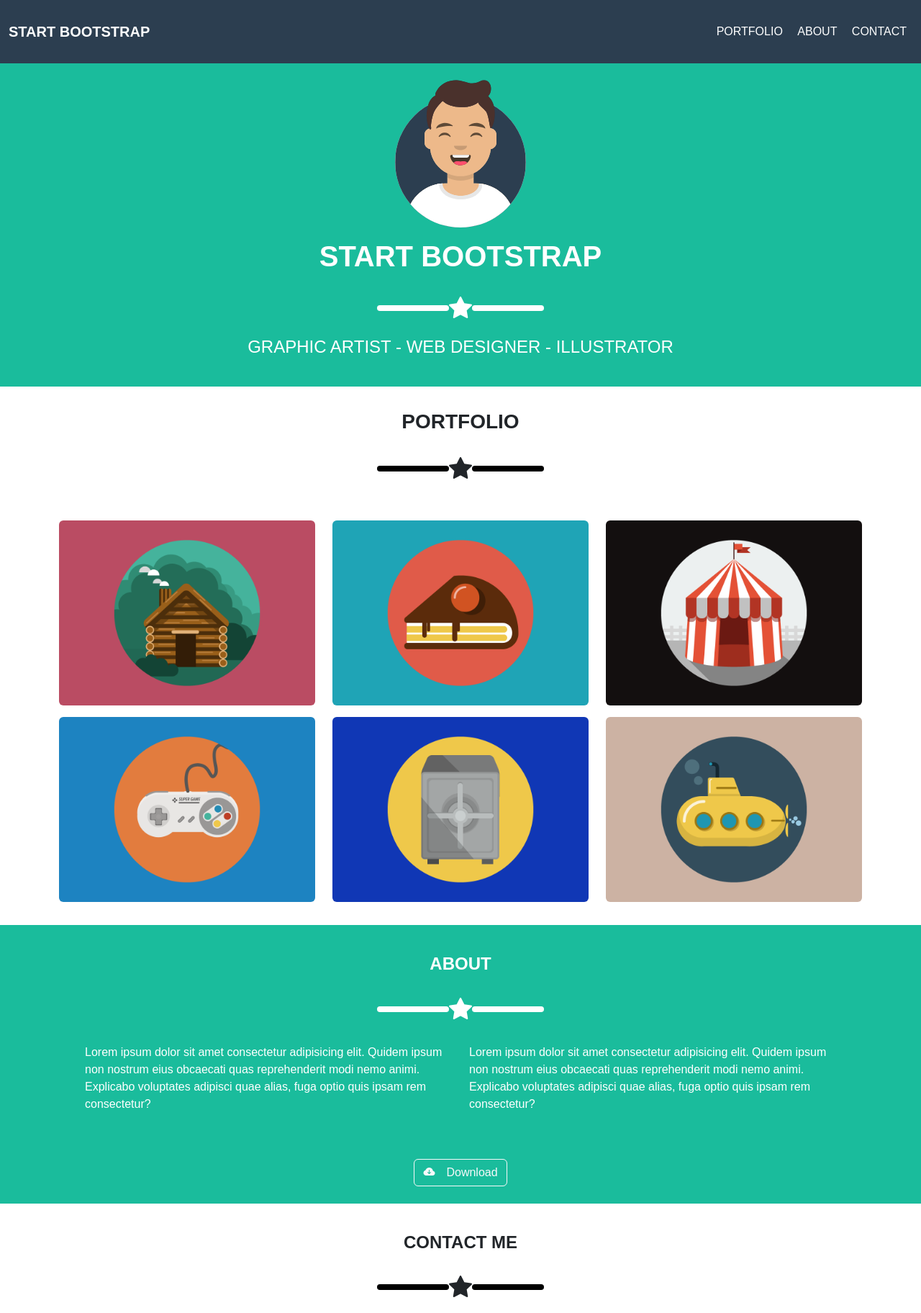
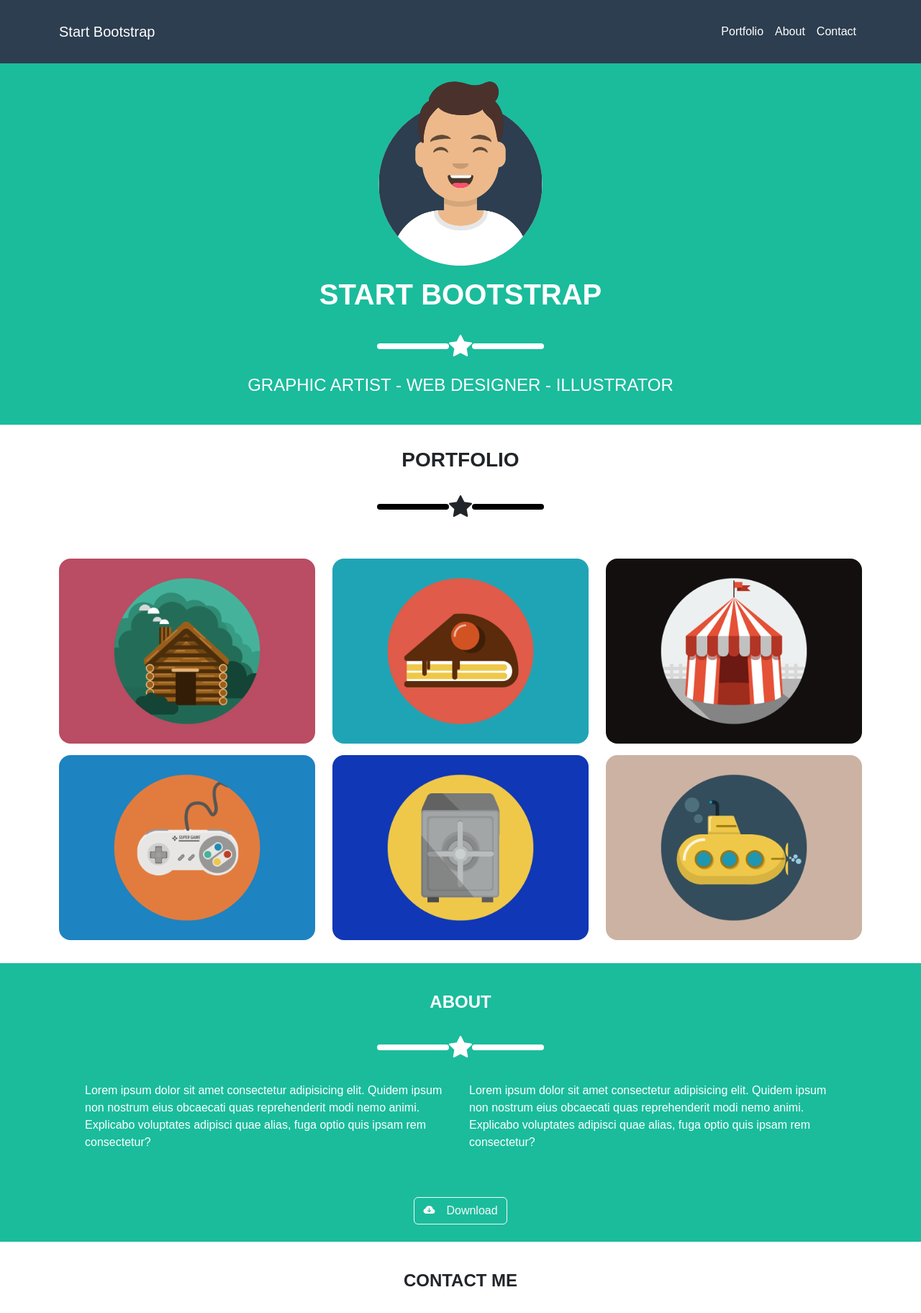
Before and after one commit to martinaleandribasile/html-css-bootstrap-freelancer, a plain HTML site: page index.html in a window 1280 px wide. Shown: the top 1824 px of the page at 72% size. Drawn offline with nearby package versions, Linux system fonts and the light colour scheme.

Commit message:
add link boot-js for navbar

```diff
--- a/index.html
+++ b/index.html
@@ -8,29 +8,45 @@
     <title>Bootstrap</title>
     <link href="https://cdn.jsdelivr.net/npm/bootstrap@5.2.0/dist/css/bootstrap.min.css" rel="stylesheet"
         integrity="sha384-gH2yIJqKdNHPEq0n4Mqa/HGKIhSkIHeL5AyhkYV8i59U5AR6csBvApHHNl/vI1Bx" crossorigin="anonymous">
+    <script src="https://cdn.jsdelivr.net/npm/bootstrap@5.2.0/dist/js/bootstrap.bundle.min.js"
+        integrity="sha384-A3rJD856KowSb7dwlZdYEkO39Gagi7vIsF0jrRAoQmDKKtQBHUuLZ9AsSv4jD4Xa"
+        crossorigin="anonymous"></script>
     <link rel="stylesheet" href="https://cdn.jsdelivr.net/npm/bootstrap-icons@1.9.1/font/bootstrap-icons.css">
     <link rel="stylesheet" href="style.css">
 </head>
 
 <body>
     <header class="mb-bgc-blu py-3">
-        <nav class="navbar">
-            <div class="container-fluid">
-                <a href="#" class="navbar-brand text-white fw-bold">START BOOTSTRAP</a>
-                <button type="button" class="btn btn-outline-light mb-button-display d-block d-md-none"><i
-                        class="bi bi-list"></i></button>
-                <div id="header-menu" class="d-none d-md-block ">
-                    <a class="px-2 text-white text-decoration-none" href="#">PORTFOLIO</a>
-                    <a class="px-2 text-white text-decoration-none" href="#">ABOUT</a>
-                    <a class="px-2 text-white text-decoration-none" href="#">CONTACT</a>
+        <nav class="navbar navbar-dark navbar-expand-lg">
+            <div class="container-lg">
+                <a class="navbar-brand" href="#">Start Bootstrap</a>
+                <button class="navbar-toggler" type="button" data-bs-toggle="collapse" data-bs-target="#navbarNav"
+                    aria-controls="navbarNav" aria-expanded="false" aria-label="Toggle navigation">
+                    <span class="navbar-toggler-icon"></span>
+                </button>
+                <div class="collapse navbar-collapse justify-content-end" id="navbarNav">
+                    <ul class="navbar-nav text-end">
+                        <li class="nav-item">
+                            <a class="nav-link text-white" aria-current="page" href="#portfolio">
+                                Portfolio
+                            </a>
+                        </li>
+                        <li class="nav-item">
+                            <a class="nav-link text-white" href="#about">About</a>
+                        </li>
+                        <li class="nav-item">
+                            <a class="nav-link text-white" href="#form">Contact</a>
+                        </li>
+                    </ul>
                 </div>
             </div>
         </nav>
     </header>
     <main>
         <section class="mb-bgc-green py-3">
-            <div class="container-fluid text-center">
-                <div class="col-12"><img class="mb-size-img-avatar" src="img/avatar.svg" alt="avatar"></div>
+            <div class="container-fluid text-center justify-content-center">
+                <div class="row justify-content-center">
+                    <div class="col-6"><img class="img-fluid mb-imgavatar" src="img/avatar.svg" alt="avatar"></div>
                     <div class="col-12">
                         <h1 class="text-white fw-bold py-3">START BOOTSTRAP</h1>
                     </div>
@@ -38,6 +54,7 @@
                             class="bi bi-star-fill fs-2 text-white"></i></div>
                     <div class="col-12">
                         <h4 class="text-white py-3">GRAPHIC ARTIST - WEB DESIGNER - ILLUSTRATOR</h4>
+                    </div>
                 </div>
             </div>
         </section>
@@ -50,22 +67,22 @@
                     <div class="col-12 line lineb d-flex justify-content-center align-items-center pb-5"><i
                             class=" bi bi-star-fill fs-2 bs-gray-dark"></i></div>
                     <div class="col-12 col-md-6 col-lg-4 pb-3">
-                        <img src="img/cabin.png" class="rounded" alt="">
+                        <img src="img/cabin.png" class="rounded-4 img-fluid" alt="">
                     </div>
                     <div class="col-12 col-md-6 col-lg-4 pb-3">
-                        <img src="img/cake.png" class="rounded" alt="">
+                        <img src="img/cake.png" class="rounded-4 img-fluid" alt="">
                     </div>
                     <div class="col-12 col-md-6 col-lg-4 pb-3">
-                        <img src="img/circus.png" class="rounded" alt="">
+                        <img src="img/circus.png" class="rounded-4 img-fluid" alt="">
                     </div>
                     <div class="col-12 col-md-6 col-lg-4 pb-3">
-                        <img src="img/game.png" class="rounded" alt="">
+                        <img src="img/game.png" class="rounded-4 img-fluid" alt="">
                     </div>
                     <div class="col-12 col-md-6 col-lg-4 pb-3">
-                        <img src="img/safe.png" class="rounded" alt="">
+                        <img src="img/safe.png" class="rounded-4 img-fluid" alt="">
                     </div>
                     <div class="col-12 col-md-6 col-lg-4 pb-3">
-                        <img src="img/submarine.png" class="rounded" alt="">
+                        <img src="img/submarine.png" class="rounded-4 img-fluid" alt="">
                     </div>
                 </div>
             </div>
@@ -95,7 +112,7 @@
         </section>
         <section class=" py-4">
             <div class="container-sm d-flex justify-content-center">
-                <div class="row text-center w100">
+                <div class="row text-center">
                     <div class="col-12">
                         <h4 class="fw-bold py-3">CONTACT ME</h4>
                     </div>
@@ -112,8 +129,8 @@
                             <input class="border-0 border-bottom border-dark mb-3" type="text" name="name" value=""
                                 placeholder="">
                             <label class="fw-bold" for="lname">Message</label>
-                            <input class="border-0 border-bottom border-dark mb-3 text-top" type="text-area" name="name"
-                                value="" placeholder="">
+                            <textarea class="border-0 border-bottom border-dark mb-3 text-top" name="" id="" cols="30"
+                                rows="6"></textarea>
                             <input class="text-white mb-bgc-green border-0 p-2 rounded w20" type="submit" value="Send">
                         </form>
                     </div>
@@ -122,16 +139,16 @@
             </div>
         </section>
     </main>
-    <footer class="mb-bgc-lightblue">
+    <footer class="mb-bgc-lightblue mt-3">
         <section>
             <div class="container-fluid py-5 px-4">
                 <div class="row text-white text-center">
                     <div class="col-12 col-md-4 py-4">
-                        <h3>LOCATION</h3>
+                        <h5>LOCATION</h5>
                         <span>2215 John Daniel Drive Clark, MO 54243</span>
                     </div>
                     <div class="col-12 col-md-4 d-flex flex-column py-4">
-                        <h3>AROUND THE WEB</h3>
+                        <h5>AROUND THE WEB</h5>
                         <div class="iconsfooter d-flex justify-content-center">
                             <div class="circle"><i class="bi bi-facebook"></i></div>
                             <div class="circle "><i class="bi bi-google"></i></div>
@@ -140,9 +157,9 @@
                         </div>
                     </div>
                     <div class="col-12 col-md-4 py-4">
-                        <h3>ABOUT FREELANCE</h3>
+                        <h5>ABOUT FREELANCE</h5>
                         <span>Freelance is a free to use, open source Bootstrap theme created by <Span
-                                class="color">Start
+                                class="mb-color-text">Start
                                 Bootstrap</Span></span>
                     </div>
                 </div>
--- a/style.css
+++ b/style.css
@@ -2,8 +2,8 @@ body {
     font-family: sans-serif;
 }
 
-img {
-    width: 100%;
+.mb-imgavatar {
+    max-width: 250px;
 }
 
 .mb-bgc-blu {
@@ -19,57 +19,26 @@ img {
     background-color: #1abc9c;
 }
 
-.mb-size-img-avatar {
-    width: 200px;
-    height: auto;
+.mb-color-text {
+    color: #1abc9c;
 }
 
-input[type="text-area"] {
-    height: 200px;
-}
-
-.line:before {
+.line:before,
+.line:after {
     content: "";
-    display: inline-block;
     background-color: white;
     width: 100px;
     height: 8px;
     border-radius: 25px;
 }
 
-.line:after {
-    content: "";
-    display: inline-block;
-    background-color: white;
-    width: 100px;
-    height: 8px;
-    border-radius: 25px;
-}
-
-.lineb:before {
-    content: "";
-    display: inline-block;
+.lineb:before,
+.lineb:after {
     background-color: rgb(0, 0, 0);
-    width: 100px;
-    height: 8px;
-    border-radius: 25px;
-}
-
-.lineb:after {
-    content: "";
-    display: inline-block;
-    background-color: rgb(0, 0, 0);
-    width: 100px;
-    height: 8px;
-    border-radius: 25px;
 }
 
 .w20 {
     width: 20%;
-}
-
-.w100 {
-    width: 100%;
 }
 
 .iconsfooter {
@@ -82,7 +51,3 @@ input[type="text-area"] {
     border: 1px solid white;
     margin: 0 10px;
 }
-
-.color {
-    color: #1cb799;
-}
```
Lines whose indentation alone changed are shown as unchanged.
